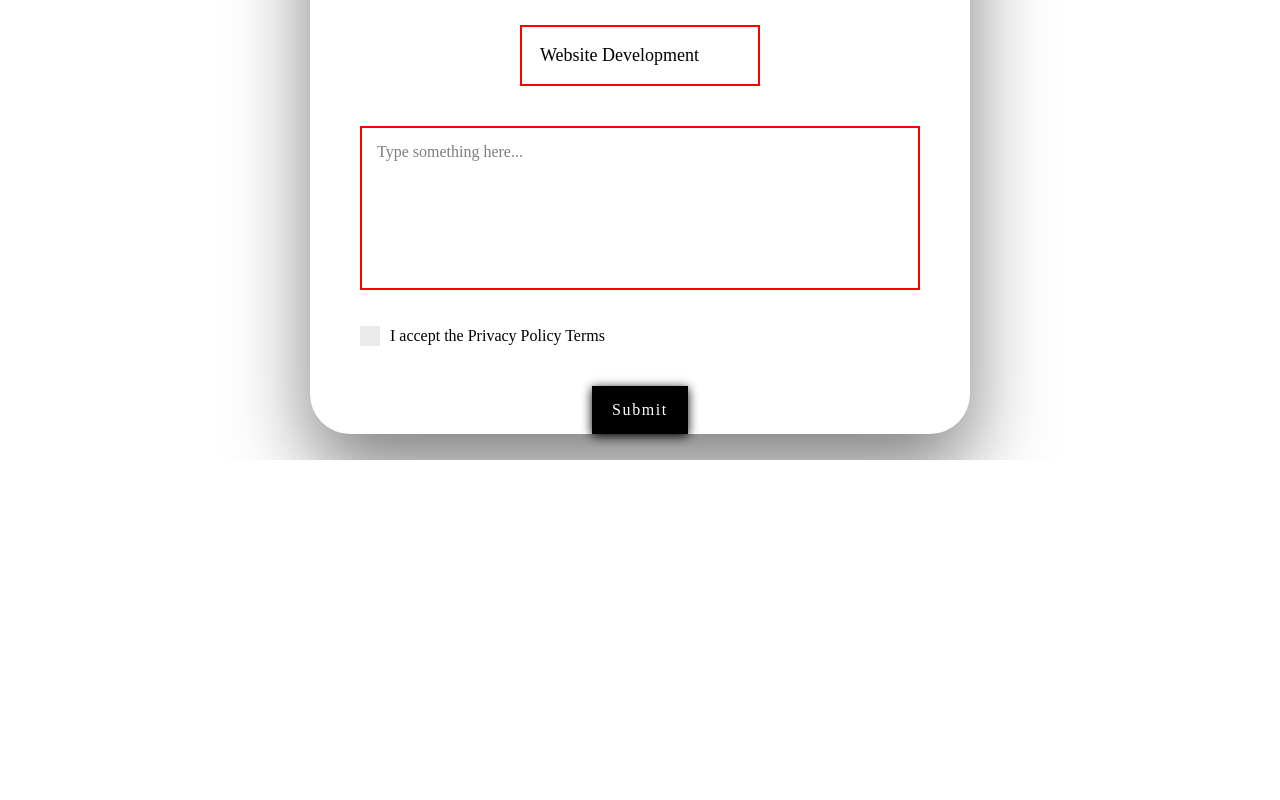
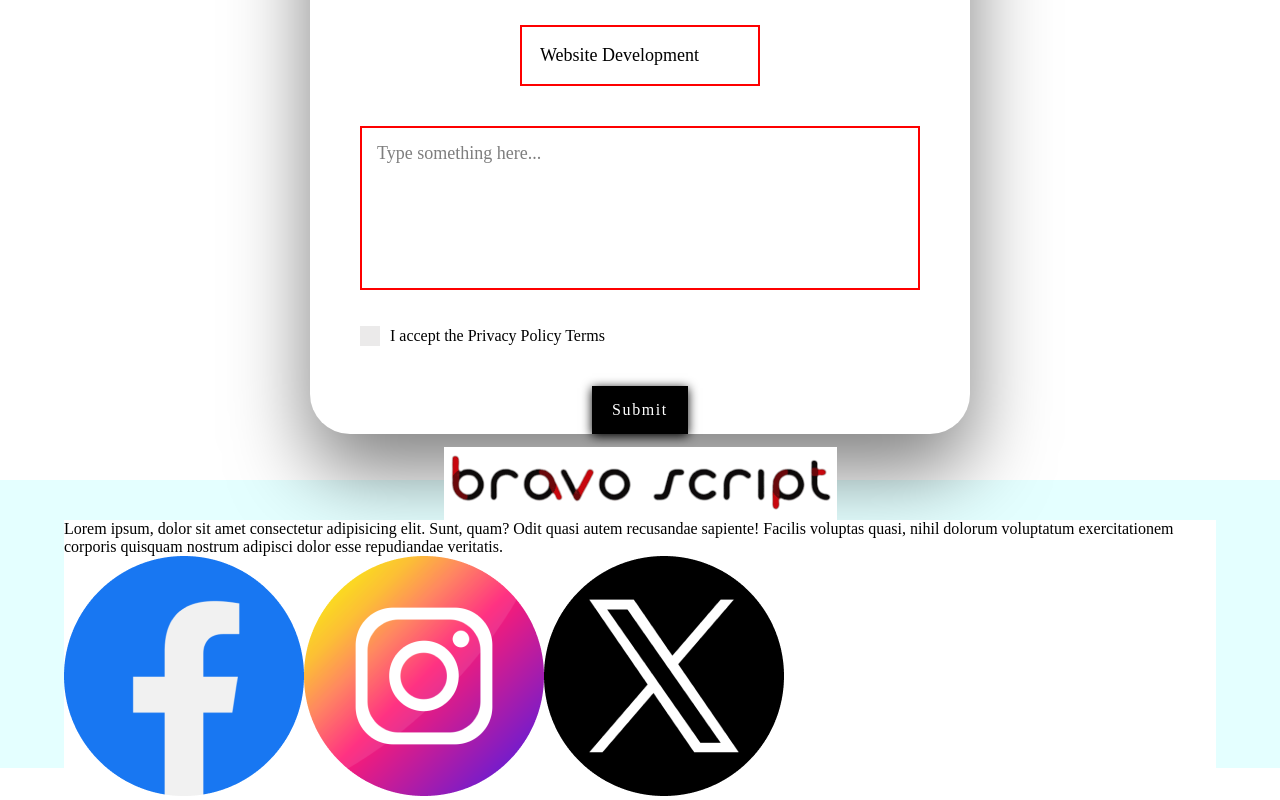
Before and after one commit to SandithKariyawasam/BravoScript, a React (Vite) app in the folder BravoScript/: page / in a window 1280 px wide. Shown: the part 5235-6035 px from the top of the page. Before the commit the page ends 5695 px from the top, so only its background shows below. Built offline with nearby package versions, Linux system fonts and the light colour scheme; a web font is replaced by a local one.

Commit message:
Create footer

```diff
--- a/BravoScript/src/App.jsx
+++ b/BravoScript/src/App.jsx
@@ -8,6 +8,7 @@ import Projects from './Projects/Projects'
 import Feedback from './Feedback/Feedback'
 import Team from './Team/Team'
 import Contact from './Contact/Contact'
+import Footer from './Footer/Footer'
 
 function App() {
   return (
@@ -21,6 +22,7 @@ function App() {
       <Feedback/>
       <Team/>
       <Contact/>
+      <Footer/>
     </div>
   )
 }
--- a/BravoScript/src/Contact/Contact.css
+++ b/BravoScript/src/Contact/Contact.css
@@ -53,7 +53,7 @@
 
 .Con-form h3{
     font-size: 25px;
-    opacity: 80%;
+    opacity: 90%;
     text-align: center;
     margin-top: 35px;
     margin-bottom: 50px;
@@ -191,7 +191,7 @@
     height: 100px;
     outline: none;
     padding: 15px;
-    font-size: 16px;
+    font-size: 18px;
     margin-top: 40px;
     max-height: 130px;
     caret-color: #fe0000;
@@ -199,10 +199,6 @@
   }
   textarea::placeholder{
     color: #7e7e7e;
-  }
-  textarea:is(:focus, :valid){
-    padding: 14px;
-    border: 2px solid #a70000;
   }
   textarea::-webkit-scrollbar{
     width: 0px;
--- a/BravoScript/src/Contact/Contact.jsx
+++ b/BravoScript/src/Contact/Contact.jsx
@@ -17,7 +17,6 @@ const Contact = () => {
     setDropdownOpen(false);
   };
 
-  // Auto-resize textarea function
   useEffect(() => {
     if (textareaRef.current) {
       textareaRef.current.style.height = 'auto';
--- /dev/null
+++ b/BravoScript/src/Footer/Footer.css
@@ -0,0 +1,11 @@
+.Footer{
+    background-color: #E4FFFF;
+    height: 20vh;
+    width: 90%;
+    padding:  5%;
+    display: flex;
+    justify-content: center;
+    align-items: center;
+    flex-direction: column;
+    margin-top: 20px;
+}
--- /dev/null
+++ b/BravoScript/src/Footer/Footer.jsx
@@ -0,0 +1,38 @@
+import React from 'react'
+import './Footer.css'
+import logo from '../assets/logo.png'
+import facebook from '../assets/Facebook.png'
+import instagram from '../assets/Instagram.png'
+import x from '../assets/X.png'
+
+const Footer = () => {
+  return (
+    <div className='Footer'>
+
+        <div className="col-one">
+            <div className="Foot-logo">
+                <img src={logo} alt=''/>
+            </div>
+
+            <div className="Foot-btn">
+
+            </div>
+        </div>
+
+        <div className="col-two">
+            <div className="Foot-p">
+                Lorem ipsum, dolor sit amet consectetur adipisicing elit. Sunt, quam? Odit quasi autem recusandae sapiente! Facilis voluptas quasi, nihil dolorum voluptatum exercitationem corporis quisquam nostrum adipisci dolor esse repudiandae veritatis.
+            </div>
+
+            <div className="Foot-social">
+                <img src={facebook} alt=''/>
+                <img src={instagram} alt=''/>
+                <img src={x} alt=''/>
+            </div>
+        </div>
+
+    </div>
+  )
+}
+
+export default Footer
```
